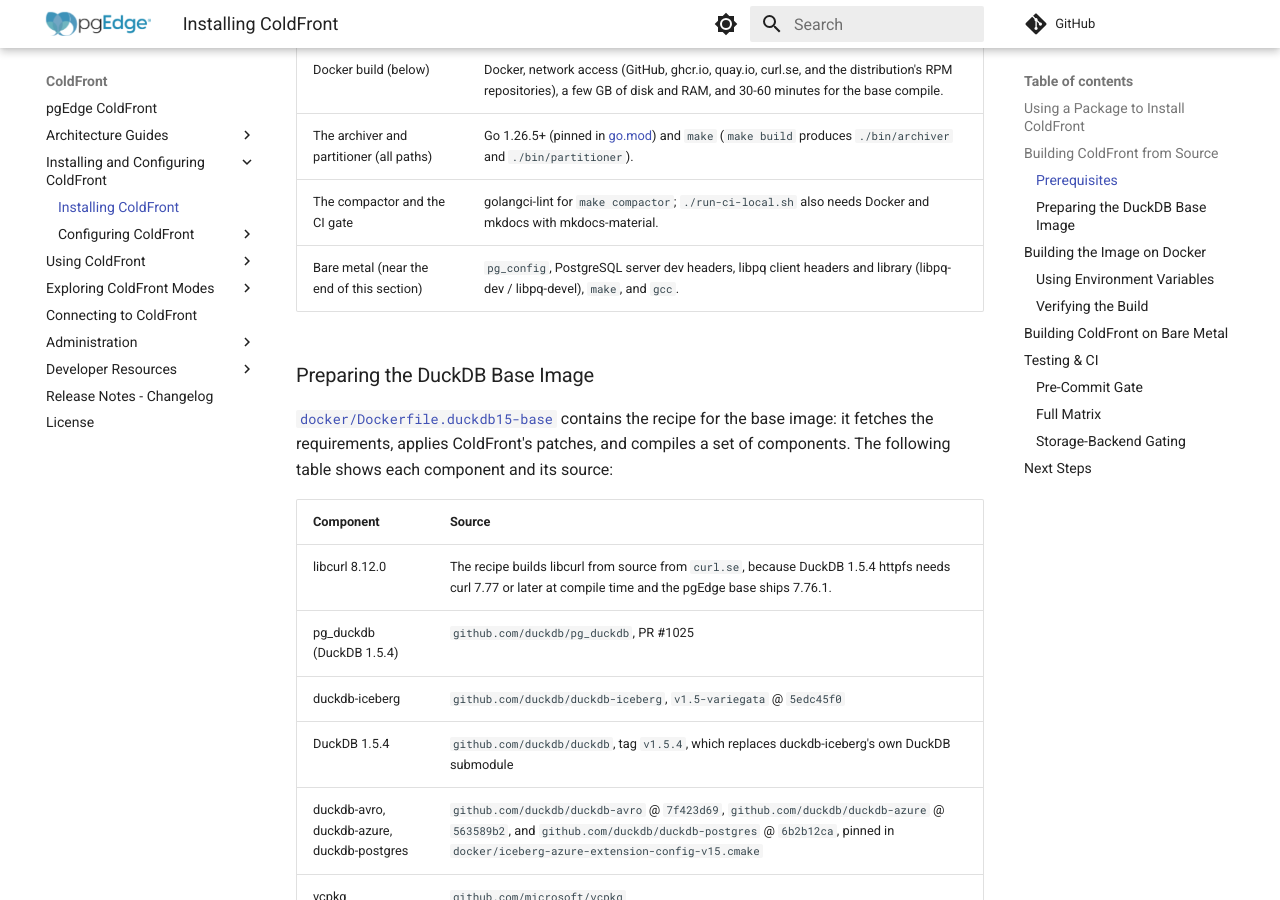
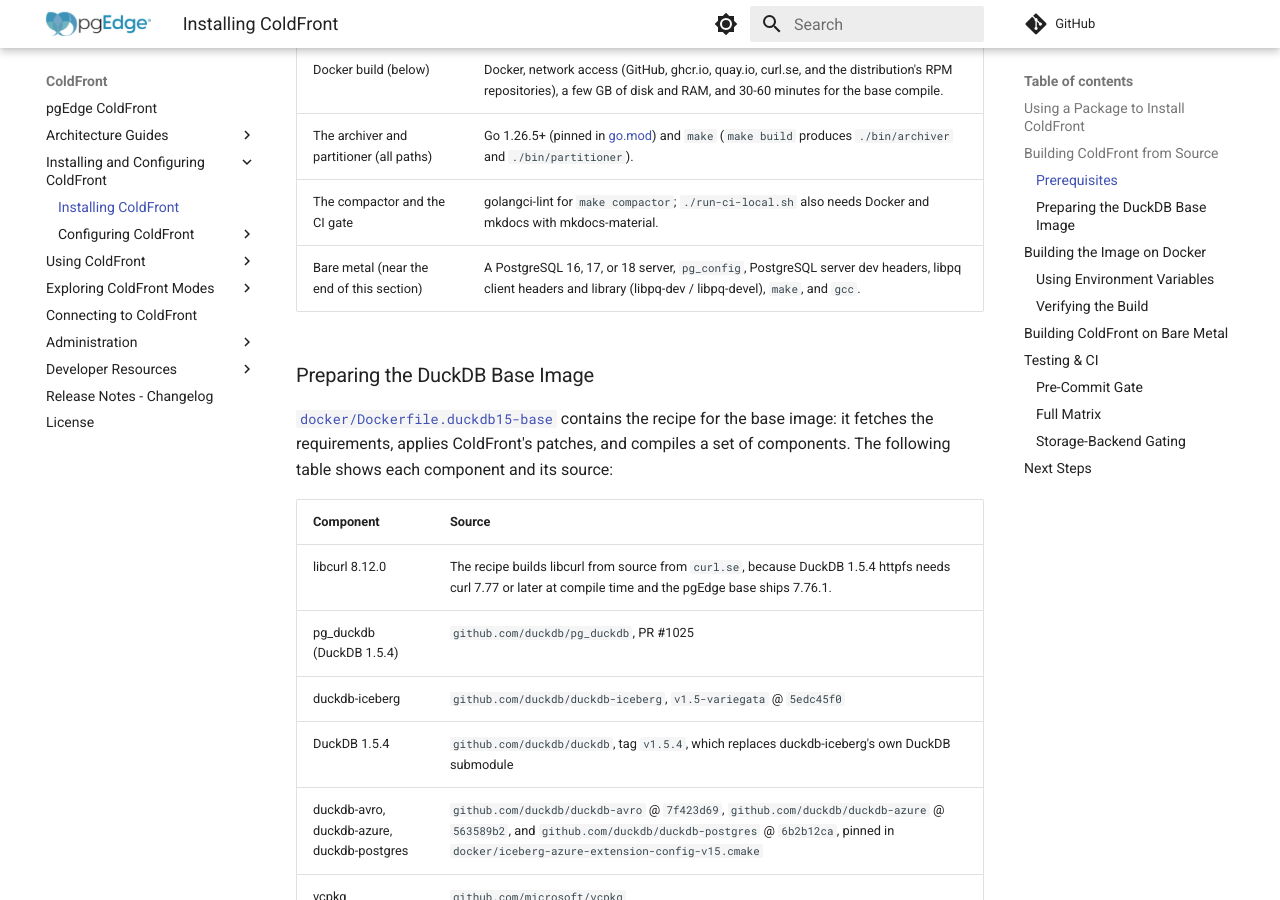
Before and after one commit to pgEdge/coldfront, an MkDocs documentation site: the page built from docs/installation.md, in a window 1280 px wide and 900 px high, scrolled down 2289 px. Built offline with MkDocs 1.6.1 and Material for MkDocs 9.7.7, drawn with Linux system fonts in a browser that asks for light colours; comment, search, counter and statistics services are not loaded.

Commit message:
docs: list a PostgreSQL server in the bare-metal prerequisites

```diff
--- a/docs/installation.md
+++ b/docs/installation.md
@@ -95,7 +95,7 @@ The following table lists the prerequisites for each build path:
 | Docker build (below) | Docker, network access (GitHub, ghcr.io, quay.io, curl.se, and the distribution's RPM repositories), a few GB of disk and RAM, and 30-60 minutes for the base compile. |
 | The archiver and partitioner (all paths) | Go 1.26.5+ (pinned in [go.mod](https://github.com/pgEdge/ColdFront/blob/main/go.mod)) and `make` (`make build` produces `./bin/archiver` and `./bin/partitioner`). |
 | The compactor and the CI gate | golangci-lint for `make compactor`; `./run-ci-local.sh` also needs Docker and mkdocs with mkdocs-material. |
-| Bare metal (near the end of this section) | `pg_config`, PostgreSQL server dev headers, libpq client headers and library (libpq-dev / libpq-devel), `make`, and `gcc`. |
+| Bare metal (near the end of this section) | A PostgreSQL 16, 17, or 18 server, `pg_config`, PostgreSQL server dev headers, libpq client headers and library (libpq-dev / libpq-devel), `make`, and `gcc`. |
 
 ### Preparing the DuckDB Base Image
 
```
